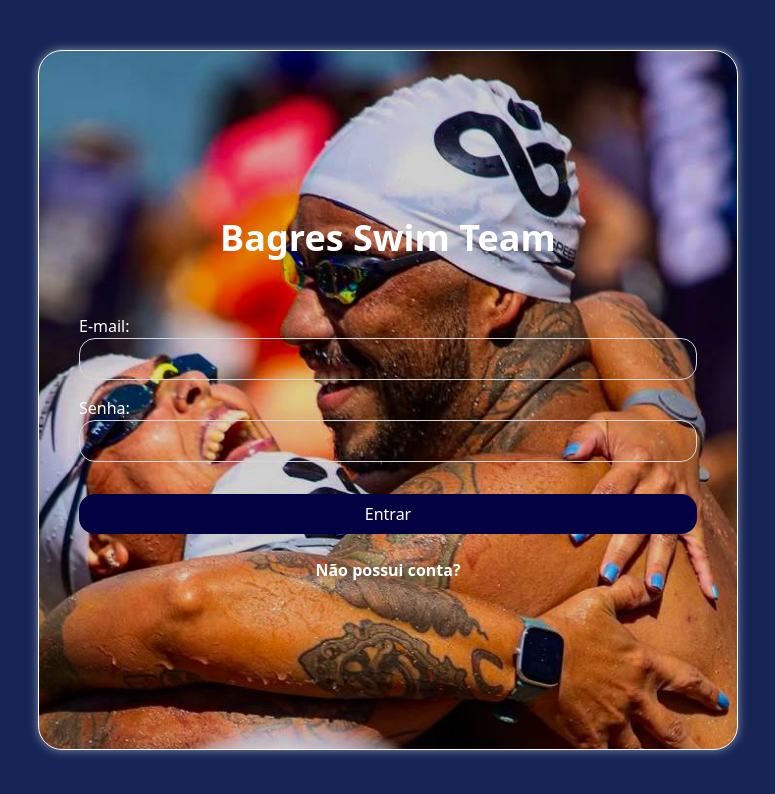
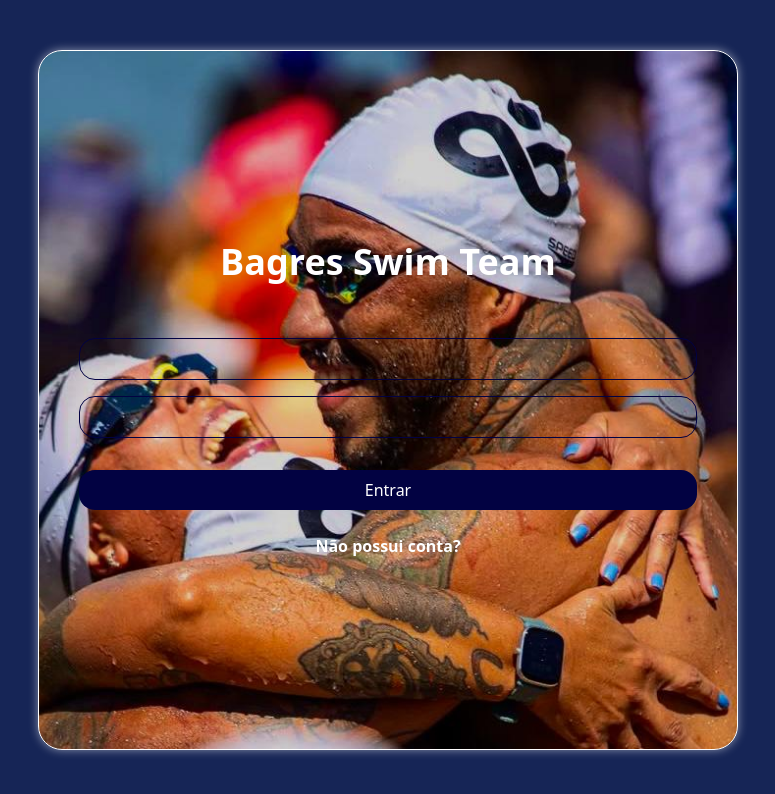
Before and after one commit to M-Fragata/Bagres, a React (Vite) app in the folder frontend/bagreSchedules/: page / in a window 1280 px wide. Shown: the top 794 px of the page, without its empty margins (252-1027 px from the left). Built offline with nearby package versions, Linux system fonts and the light colour scheme; no server answers.

Commit message:
ajuste no componente de input para uso dos novos icons

```diff
--- a/frontend/bagreSchedules/src/components/Input.tsx
+++ b/frontend/bagreSchedules/src/components/Input.tsx
@@ -1,17 +1,32 @@
+import { useId } from "react"
+
 type Props = React.ComponentProps<"input"> & {
     legend?: string
     legendClassName?: string
     inputClassName?: string
+    logo?: string
 }
 
-export function Input({legend, type = "text", legendClassName, inputClassName, ...rest }: Props) {
+export function Input({ legend, type = "text", legendClassName, inputClassName, logo, ...rest }: Props) {
+
+    const inputID = useId()
+
     return (
         <fieldset>
-            <legend className={` ${legendClassName}`}>{legend}</legend>
-            <input {...rest}
-                type={type}
-                className={`border border-gray-300 rounded-2xl px-4 py-2 outline-none w-full focus:border-bagre-primaria focus-within:bg-bagre-primaria/50 ${inputClassName}`}
-            />
+
+            <div className="flex">
+                {logo && (
+                    <label htmlFor={inputID} className={`border border-bagre-primaria rounded-l-xl p-2 align-bottom cursor-pointer bg-white hover:bg-bagre-primaria/50 ${legendClassName}`}>
+                        <img src={logo} alt="Logo" className="text-white"/>
+                    </label>
+                )}
+
+                <input {...rest}
+                    type={type}
+                    id={inputID}
+                    className={`border border-bagre-primaria px-4 py-2 outline-none w-full focus-within:bg-bagre-primaria/50 ${inputClassName} ${logo ? 'rounded-r-2xl' : 'rounded-2xl'}`}
+                />
+            </div>
         </fieldset>
 
     )
```
